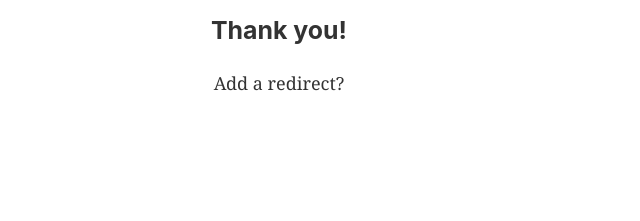
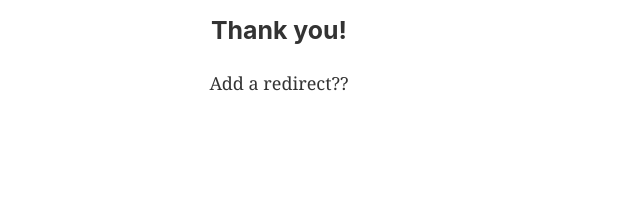
Before and after one commit to LaneGarner/gatsby-crash-course-2, a Gatsby site: page /thank-you in a window 1280 px wide. Shown: the part 155-376 px from the top of the page, 361-1001 px from the left. Built offline with nearby package versions, Linux system fonts and the light colour scheme; Gatsby itself is replaced by a stand-in of ours.

Commit message:
rcaptcha test 5

```diff
--- a/src/pages/thank-you.js
+++ b/src/pages/thank-you.js
@@ -5,7 +5,7 @@ const ThankYouPage = () => (
 <Layout>
     <div className="flex-center">
         <h3>Thank you!</h3>
-        <p>Add a redirect?</p>
+        <p>Add a redirect??</p>
     </div>
 </Layout>
 )
```
